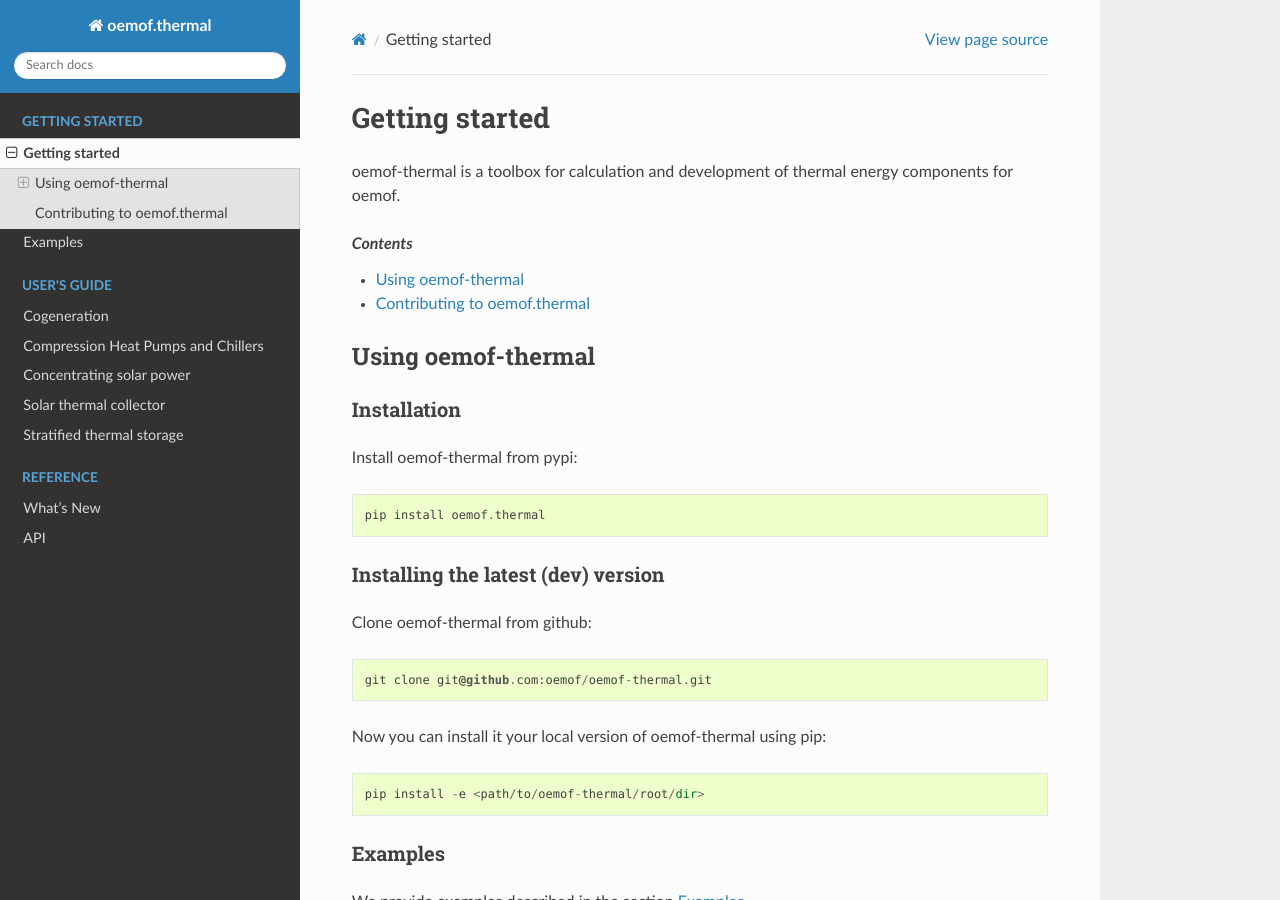
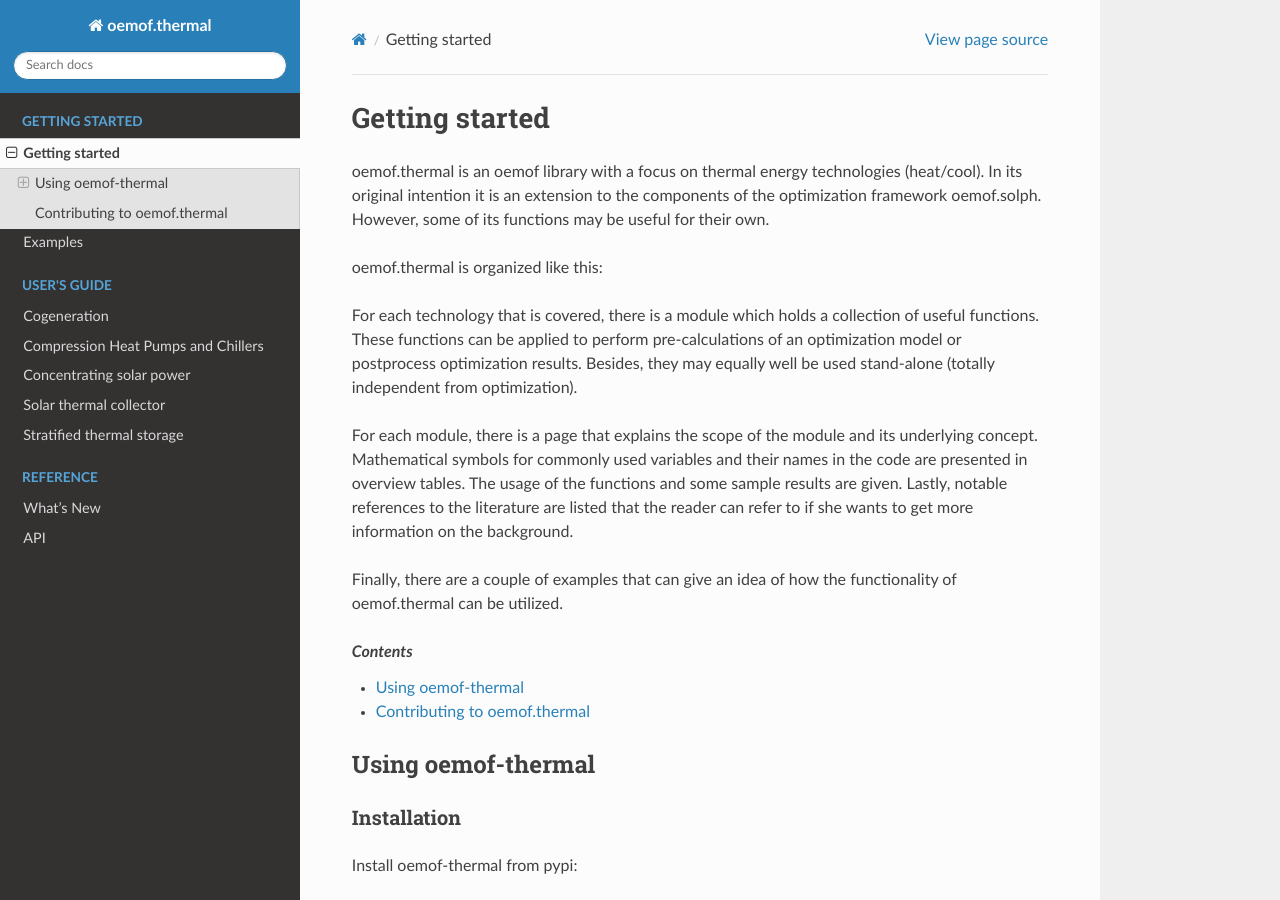
Before and after one commit to oemof/oemof-thermal, a Sphinx documentation site: the page built from docs/getting_started.rst, in a window 1280 px wide and 900 px high. Built offline with Sphinx 7.4.7 and the Read the Docs theme 2.0.0, drawn with Linux system fonts in a browser that asks for light colours; formulas are drawn with MathJax 3.

Commit message:
Write introductory text

```diff
--- a/docs/getting_started.rst
+++ b/docs/getting_started.rst
@@ -4,8 +4,25 @@
 Getting started
 ~~~~~~~~~~~~~~~
 
-oemof-thermal is a toolbox for calculation and development of thermal energy components for
-oemof.
+oemof.thermal is an oemof library with a focus on thermal energy technologies (heat/cool).
+In its original intention it is an extension to the components of the optimization framework
+oemof.solph. However, some of its functions may be useful for their own.
+
+oemof.thermal is organized like this:
+
+For each technology that is covered, there is a module which holds a collection of useful functions.
+These functions can be applied to perform pre-calculations of an optimization model or postprocess
+optimization results. Besides, they may equally well be used stand-alone (totally independent from
+optimization).
+
+For each module, there is a page that explains the scope of the module and its underlying concept.
+Mathematical symbols for commonly used variables and their names in the code are presented in
+overview tables. The usage of the functions and some sample results are given. Lastly, notable
+references to the literature are listed that the reader can refer to if she wants to get more
+information on the background.
+
+Finally, there are a couple of examples that can give an idea of how the functionality of
+oemof.thermal can be utilized.
 
 .. contents:: `Contents`
     :depth: 1
```
